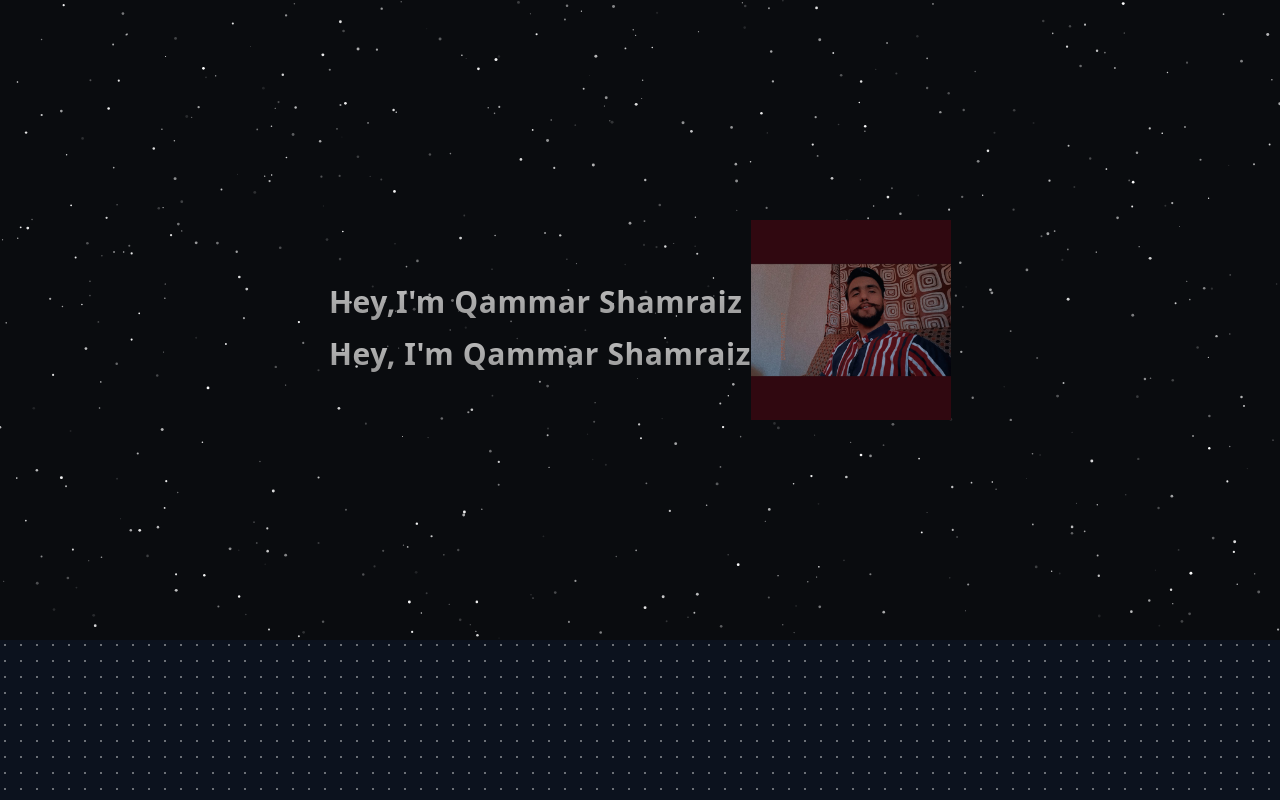
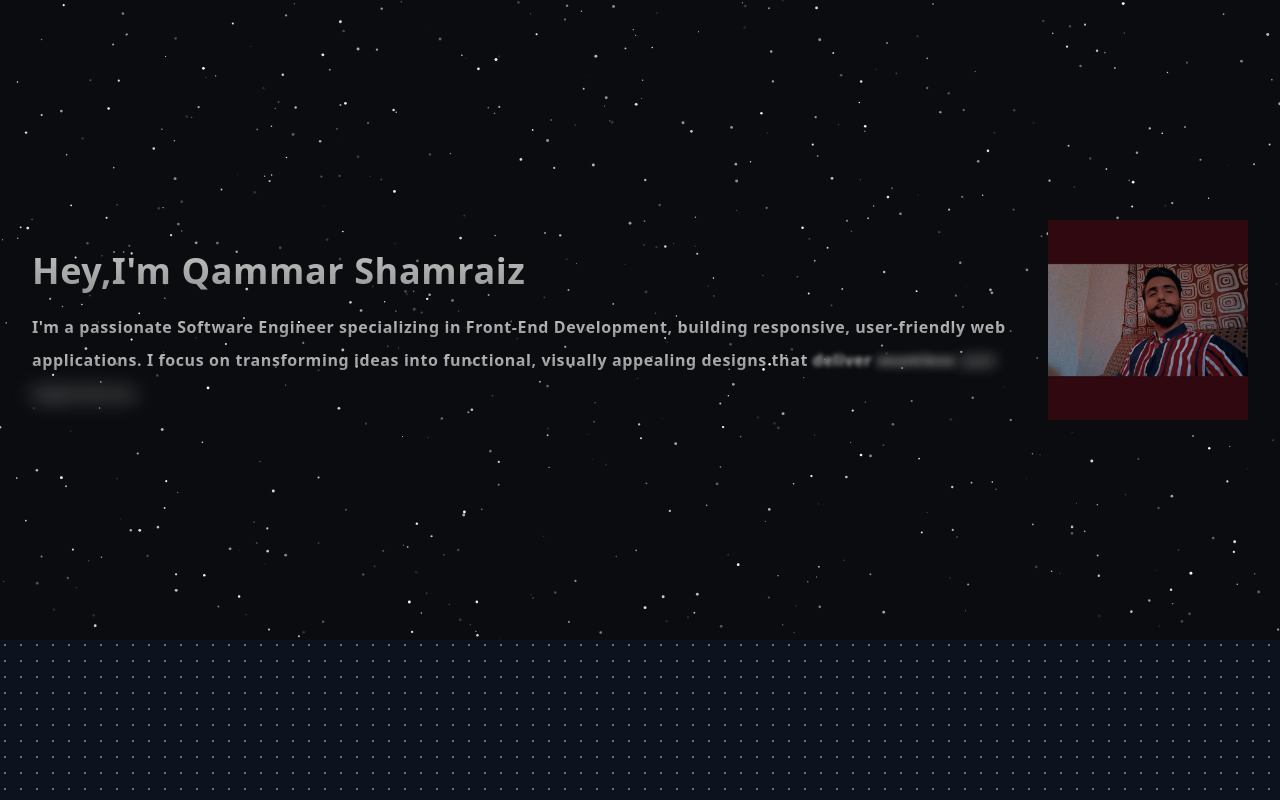
Before and after one commit to qammar1/Portfolio, a Next.js app: page / in a window 1280 px wide. Shown: the top 800 px of the page. Built offline with nearby package versions, Linux system fonts and the light colour scheme.

Commit message:
updated sections

```diff
--- a/components/Hero.tsx
+++ b/components/Hero.tsx
@@ -2,28 +2,32 @@
 import React from "react";
 import { SparklesCore } from "./ui/sparkles";
 import { TextGenerateEffect } from "./ui/text-generate-effect";
-import Image from 'next/image'
+import Image from "next/image";
 function Hero() {
   return (
     <React.Fragment>
       {/* Sparkles section */}
       <div className="relative w-full">
+        <div className="20vh">
         <SparklesCore />
+        </div>
 
         {/* Content on top of Sparkles */}
-        <div className="flex flex-row absolute inset-0 flex items-center justify-center">
+        <div className="flex flex-row absolute inset-0 flex items-center justify-center px-8">
           <div className="">
             <TextGenerateEffect
               duration={2}
               words={`Hey,I'm Qammar Shamraiz`}
-
+              wordClassName="text-2xl sm:text-4xl font-bold relative z-20 bg-clip-text text-transparent bg-gradient-to-b from-neutral-200 to-neutral-500 py-8"
             />
             <TextGenerateEffect
-            duration={2}
-            words={"Hey, I'm Qammar Shamraiz"}
+              duration={1}
+              words={
+                "I'm a passionate Software Engineer specializing in Front-End Development, building responsive, user-friendly web applications. I focus on transforming ideas into functional, visually appealing designs that deliver seamless user experiences."
+              }
+              wordClassName="text-sm sm:text-base font-bold relative z-20 bg-clip-text text-transparent bg-gradient-to-b from-neutral-200 to-neutral-500 py-3"
             />
           </div>
-
 
           <Image
             src="/abc.jpg"
@@ -34,7 +38,7 @@ function Hero() {
         </div>
       </div>
 
-      {/* Grid section */}
+      {/* Doted Section */}
 
       <div className="h-[50rem] w-full bg-black-200 bg-dot-white/[0.9] relative flex items-center justify-center"></div>
     </React.Fragment>
--- a/components/ui/text-generate-effect.tsx
+++ b/components/ui/text-generate-effect.tsx
@@ -6,16 +6,18 @@ import { cn } from "@/lib/utils";
 export const TextGenerateEffect = ({
   words,
   className,
+  wordClassName,  // New prop to apply styles on individual words
   filter = true,
   duration = 0.5,
 }: {
   words: string;
   className?: string;
+  wordClassName?: string;  // For individual word customization
   filter?: boolean;
   duration?: number;
 }) => {
   const [scope, animate] = useAnimate();
-  let wordsArray = words.split(" ");
+  const wordsArray = words.split(" ");
   useEffect(() => {
     animate(
       "span",
@@ -37,7 +39,8 @@ export const TextGenerateEffect = ({
           return (
             <motion.span
               key={word + idx}
-              className="text-2xl sm:text-3xl font-bold relative z-20 bg-clip-text text-transparent bg-gradient-to-b from-neutral-200 to-neutral-500 py-8"
+              // className="text-2xl sm:text-3xl font-bold relative z-20 bg-clip-text text-transparent bg-gradient-to-b from-neutral-200 to-neutral-500 py-8"
+              className={cn(wordClassName)} // Apply wordClassName here
               style={{
                 filter: filter ? "blur(10px)" : "none",
               }}
```
Lines whose indentation alone changed are shown as unchanged.
